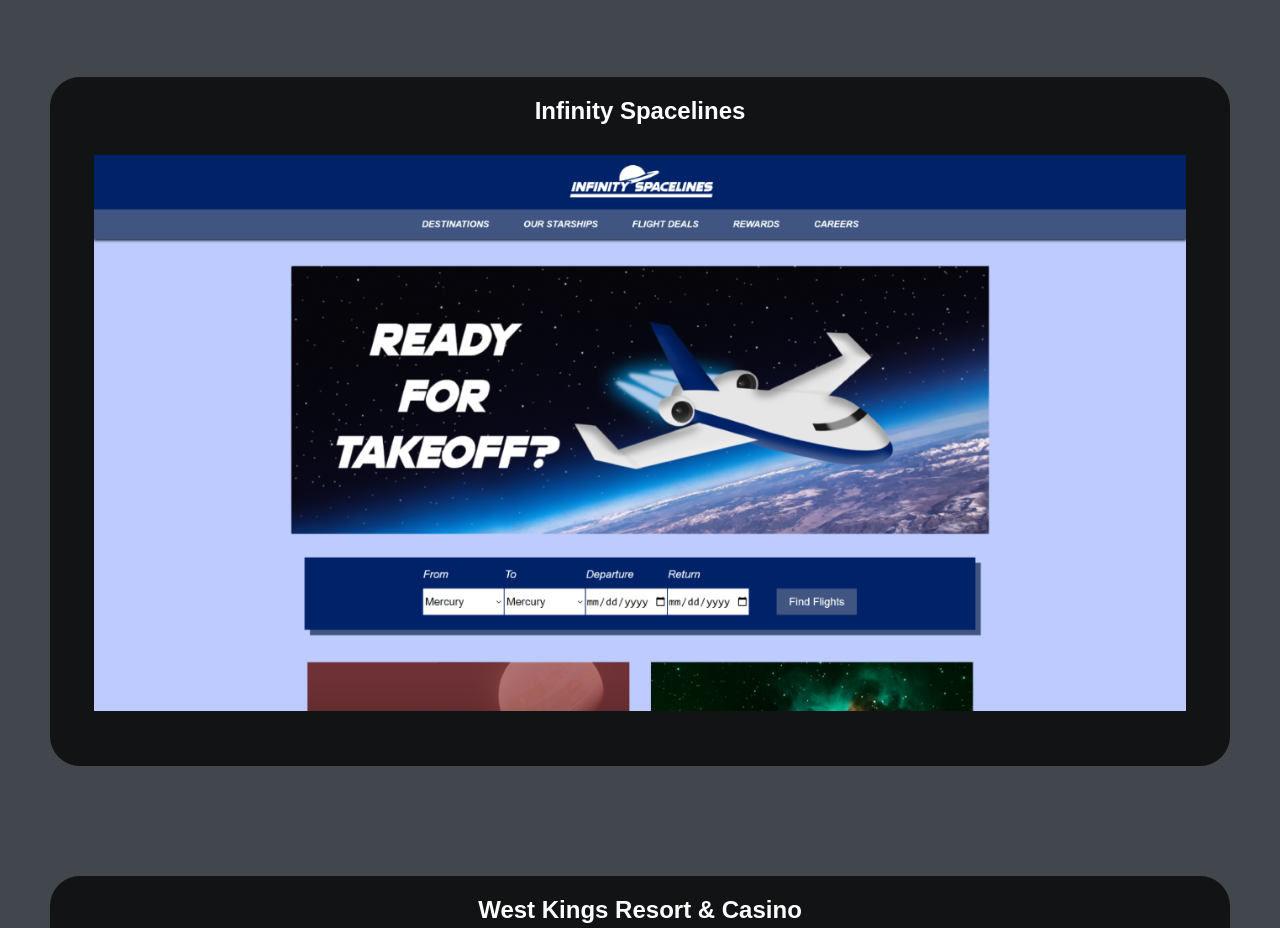
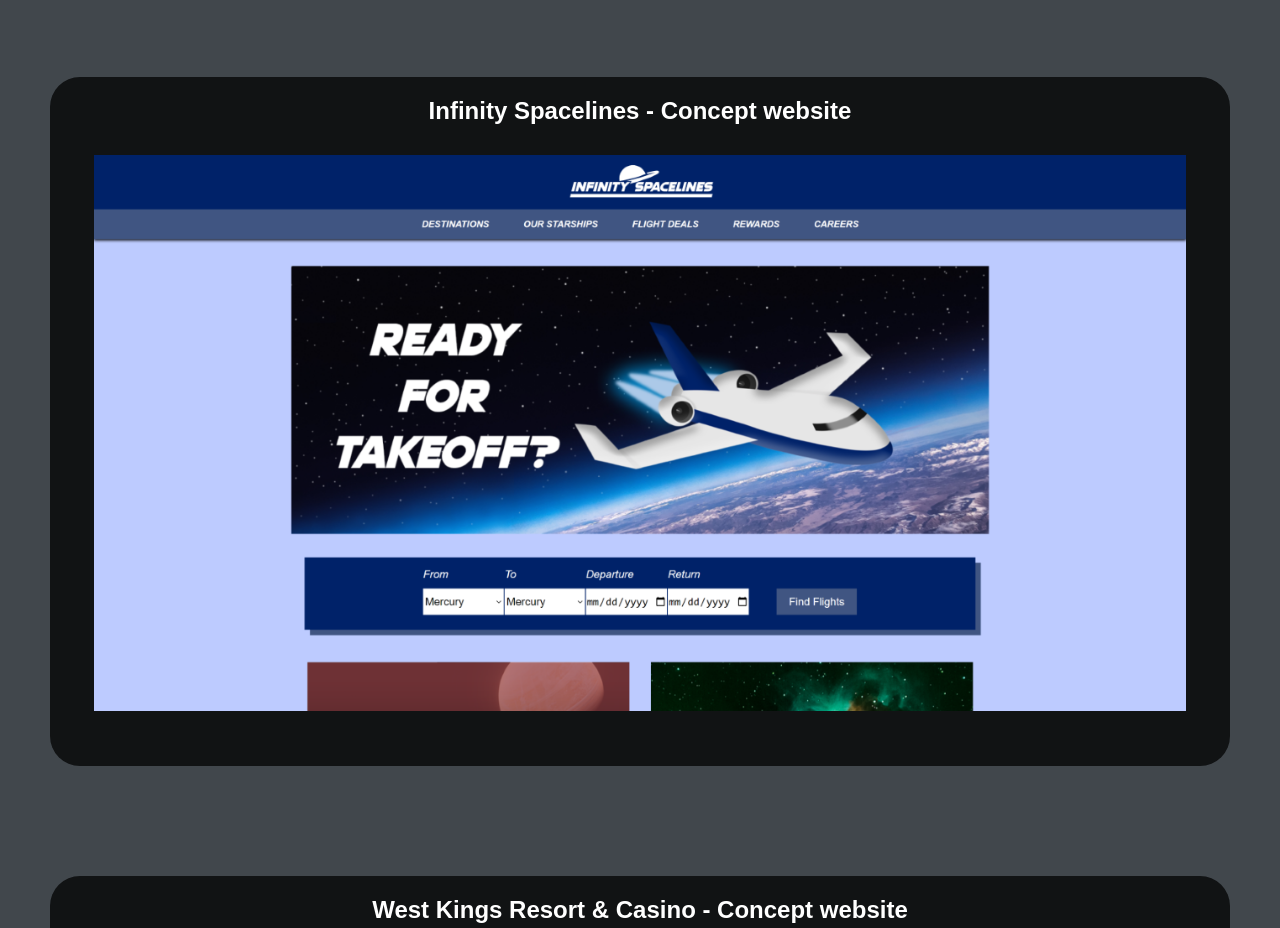
Before and after one commit to MrGraphicsGeek/Portfolio-Website, a plain HTML site: page index.html in a window 1280 px wide. Shown: the part 209-1137 px from the top of the page. Drawn offline with Linux system fonts and the light colour scheme.

Commit message:
Update index.html

```diff
--- a/index.html
+++ b/index.html
@@ -32,14 +32,14 @@
 <div class="PAD">
         <div class="galleries">
           <div class="maingallery1">
-            <h2>Infinity Spacelines</h2>
+            <h2>Infinity Spacelines - Concept website</h2>
               <a href="https://mrgraphicsgeek.github.io/Infinity-Spacelines/index.html" rel="noopener noreferrer"><img class="mySlides1 sitedesktop" src="images/body images/IS1.PNG" alt="Screenshot 1"></a>
               <a href="https://mrgraphicsgeek.github.io/Infinity-Spacelines/index.html" rel="noopener noreferrer"><img class="mySlides1 sitemobile" src="images/media images/IS mobile image.png" alt="Screenshot 1"></a>
 
           </div>
 
           <div class="maingallery2">
-            <h2>West Kings Resort &amp; Casino</h2>
+            <h2>West Kings Resort &amp; Casino - Concept website</h2>
               <a href="https://mrgraphicsgeek.github.io/West-Kings-Resort-Casino/index.html" rel="noopener noreferrer"><img class="mySlides2 sitedesktop" src="images/body images/WK1.PNG" alt="Screenshot 1"></a>
               <a href="https://mrgraphicsgeek.github.io/West-Kings-Resort-Casino/index.html" rel="noopener noreferrer"><img class="mySlides2 sitemobile" src="images/media images/WK mobile image.png" alt="Screenshot 1"></a>
 
```
